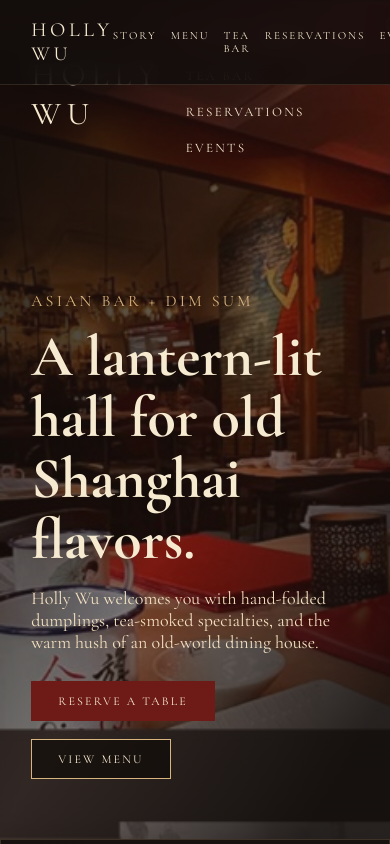
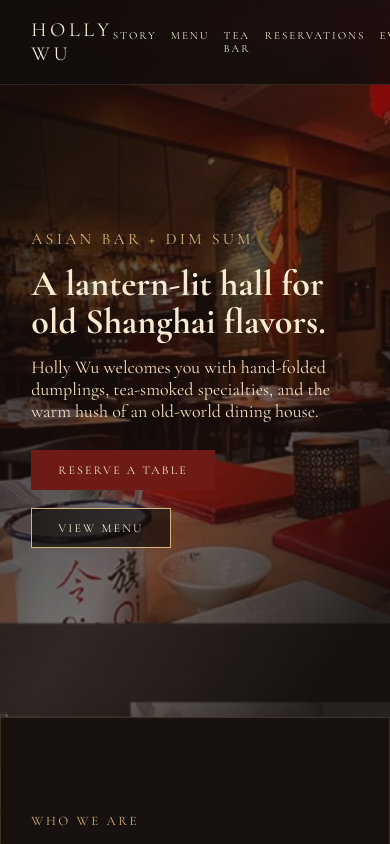
Before and after one commit to SohamPradhan64/Holly_Wu, a React (Vite) app: page / in a window 390 px wide. Shown: the top 844 px of the page. Built offline with nearby package versions, Linux system fonts and the light colour scheme.

Commit message:
Update Hero.jsx

```diff
--- a/src/components/Hero.jsx
+++ b/src/components/Hero.jsx
@@ -1,3 +1,4 @@
+import { Link } from "react-router-dom";
 import { createUseStyles } from "react-jss";
 
 const useStyles = createUseStyles({
@@ -10,6 +11,7 @@ const useStyles = createUseStyles({
     backgroundPosition: "center",
     display: "flex",
     flexDirection: "column",
+    justifyContent: "center",
   }),
   overlay: {
     position: "absolute",
@@ -20,37 +22,7 @@ const useStyles = createUseStyles({
   content: {
     position: "relative",
     zIndex: 1,
-    padding: "32px 8vw 60px",
-    flex: 1,
-    display: "flex",
-    flexDirection: "column",
-  },
-  topBar: {
-    display: "flex",
-    alignItems: "center",
-    justifyContent: "space-between",
-    gap: "24px",
-  },
-  brand: {
-    fontSize: "32px",
-    letterSpacing: "0.18em",
-    textTransform: "uppercase",
-  },
-  nav: {
-    display: "flex",
-    gap: "20px",
-    flexWrap: "wrap",
-    fontSize: "13px",
-    letterSpacing: "0.18em",
-    textTransform: "uppercase",
-  },
-  navLink: {
-    color: "inherit",
-    textDecoration: "none",
-  },
-  heroBody: {
-    marginTop: "16vh",
-    maxWidth: "520px",
+    padding: "120px 8vw 60px",
   },
   subtitle: {
     fontSize: "16px",
@@ -63,10 +35,12 @@ const useStyles = createUseStyles({
     fontSize: "58px",
     lineHeight: 1.05,
     margin: "0 0 16px",
+    maxWidth: "520px",
   },
   description: {
     fontSize: "18px",
     color: "#f3e0c0",
+    maxWidth: "520px",
   },
   actions: {
     marginTop: "28px",
@@ -83,39 +57,32 @@ const useStyles = createUseStyles({
     textDecoration: "none",
     color: "#f9ecd3",
     background: "rgba(15,10,7,0.65)",
+    transition: "background 0.2s ease, transform 0.2s ease",
+    "&:hover": {
+      background: "rgba(15,10,7,0.85)",
+      transform: "translateY(-1px)",
+    },
   },
   buttonAlt: {
     background: "#6e1b18",
     borderColor: "#6e1b18",
+    "&:hover": {
+      background: "#8a2220",
+    },
+  },
+  "@media (max-width: 768px)": {
+    title: {
+      fontSize: "36px",
+    },
   },
 });
 
-const navItems = [
-  "Story",
-  "Menu",
-  "Tea Bar",
-  "Reservations",
-  "Events",
-];
-
 export default function Hero({ image }) {
   const classes = useStyles({ image });
-
   return (
     <header className={classes.hero}>
       <div className={classes.overlay} />
       <div className={classes.content}>
-        <div className={classes.topBar}>
-          <div className={classes.brand}>Holly Wu</div>
-          <nav className={classes.nav}>
-            {navItems.map((item) => (
-              <a className={classes.navLink} href="#" key={item}>
-                {item}
-              </a>
-            ))}
-          </nav>
-        </div>
-        <div className={classes.heroBody}>
         <div className={classes.subtitle}>Asian Bar + Dim Sum</div>
         <h1 className={classes.title}>
           A lantern-lit hall for old Shanghai flavors.
@@ -125,13 +92,12 @@ export default function Hero({ image }) {
           specialties, and the warm hush of an old-world dining house.
         </p>
         <div className={classes.actions}>
-            <a className={`${classes.button} ${classes.buttonAlt}`} href="#">
+          <Link className={`${classes.button} ${classes.buttonAlt}`} to="/reservations">
             Reserve a Table
-            </a>
-            <a className={classes.button} href="#">
+          </Link>
+          <Link className={classes.button} to="/menu">
             View Menu
-            </a>
-          </div>
+          </Link>
         </div>
       </div>
     </header>
```
Lines whose indentation alone changed are shown as unchanged.
